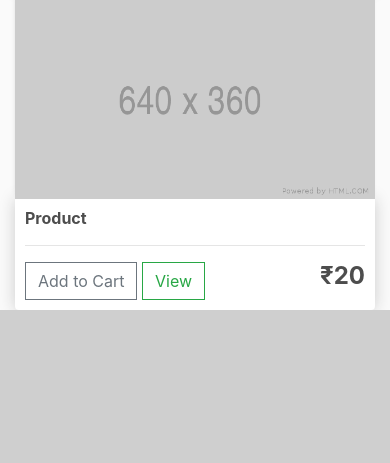
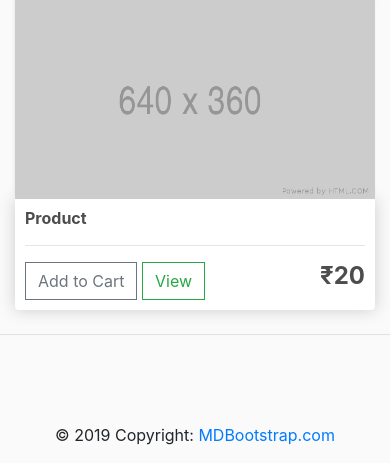
Before and after one commit to amruthashaju/Flybuy, a Django app: page / in a window 390 px wide. Shown: the part 1738-2201 px from the top of the page. Before the commit the page ends 2048 px from the top, so only its background shows below. Run offline with Django 3.2, Linux system fonts and the light colour scheme; some libraries are stand-ins or nearby versions.

Commit message:
first review new

```diff
--- a/ecommerce/store/templates/store/main.html
+++ b/ecommerce/store/templates/store/main.html
@@ -53,11 +53,63 @@
             {% endblock content %}
          </div>
 
+		 <footer class="page-footer text-center font-small mt-4 wow fadeIn">
+
+			<hr class="my-4">
+
+			<!-- Social icons -->
+			<div class="pb-4">
+			  <a href="https://www.facebook.com/mdbootstrap" target="_blank">
+				<i class="fab fa-facebook-f mr-3"></i>
+			  </a>
+
+			  <a href="https://twitter.com/MDBootstrap" target="_blank">
+				<i class="fab fa-twitter mr-3"></i>
+			  </a>
+
+			  <a href="https://www.youtube.com/watch?v=7MUISDJ5ZZ4" target="_blank">
+				<i class="fab fa-youtube mr-3"></i>
+			  </a>
+
+			  <a href="https://plus.google.com/u/0/b/107863090883699620484" target="_blank">
+				<i class="fab fa-google-plus-g mr-3"></i>
+			  </a>
+
+			  <a href="https://dribbble.com/mdbootstrap" target="_blank">
+				<i class="fab fa-dribbble mr-3"></i>
+			  </a>
+
+			  <a href="https://pinterest.com/mdbootstrap" target="_blank">
+				<i class="fab fa-pinterest mr-3"></i>
+			  </a>
+
+			  <a href="https://github.com/mdbootstrap/bootstrap-material-design" target="_blank">
+				<i class="fab fa-github mr-3"></i>
+			  </a>
+
+			  <a href="http://codepen.io/mdbootstrap/" target="_blank">
+				<i class="fab fa-codepen mr-3"></i>
+			  </a>
+			</div>
+			<!-- Social icons -->
+
+			<!--Copyright-->
+			<div class="footer-copyright py-3">
+			  © 2019 Copyright:
+			  <a href="https://mdbootstrap.com/education/bootstrap/" target="_blank"> MDBootstrap.com </a>
+			</div>
+			<!--/.Copyright-->
+
+		  </footer>
+
 
 	<script src="https://code.jquery.com/jquery-3.4.1.slim.min.js" integrity="sha384-J6qa4849blE2+poT4WnyKhv5vZF5SrPo0iEjwBvKU7imGFAV0wwj1yYfoRSJoZ+n" crossorigin="anonymous"></script>
 
 	<script src="https://cdn.jsdelivr.net/npm/popper.js@1.16.0/dist/umd/popper.min.js" integrity="sha384-Q6E9RHvbIyZFJoft+2mJbHaEWldlvI9IOYy5n3zV9zzTtmI3UksdQRVvoxMfooAo" crossorigin="anonymous"></script>
 
 	<script src="https://stackpath.bootstrapcdn.com/bootstrap/4.4.1/js/bootstrap.min.js" integrity="sha384-wfSDF2E50Y2D1uUdj0O3uMBJnjuUD4Ih7YwaYd1iqfktj0Uod8GCExl3Og8ifwB6" crossorigin="anonymous"></script>
+
+
+
 </body>
 </html>
--- a/ecommerce/store/templates/store/store.html
+++ b/ecommerce/store/templates/store/store.html
@@ -18,7 +18,7 @@
 				<hr>
 
 				<button  class="btn btn-outline-secondary add-btn">Add to Cart</button>
-				<a class="btn btn-outline-success" href="#">View</a>
+				<a class="btn btn-outline-success" href="{% url 'product' %}">View</a>
 				<h4 style="display: inline-block; float: right"><strong>₹20</strong></h4>
 
 			</div>
@@ -31,7 +31,7 @@
 				<hr>
 
 				<button  class="btn btn-outline-secondary add-btn">Add to Cart</button>
-				<a class="btn btn-outline-success" href="#">View</a>
+				<a class="btn btn-outline-success" href="{% url 'product' %}">View</a>
 				<h4 style="display: inline-block; float: right"><strong>₹20</strong></h4>
 
 			</div>
@@ -44,7 +44,7 @@
 				<hr>
 
 				<button  class="btn btn-outline-secondary add-btn">Add to Cart</button>
-				<a class="btn btn-outline-success" href="#">View</a>
+				<a class="btn btn-outline-success" href="{% url 'product' %}">View</a>
 				<h4 style="display: inline-block; float: right"><strong>₹20</strong></h4>
 
 			</div>
@@ -57,7 +57,7 @@
 				<hr>
 
 				<button  class="btn btn-outline-secondary add-btn">Add to Cart</button>
-				<a class="btn btn-outline-success" href="#">View</a>
+				<a class="btn btn-outline-success" href="{% url 'product' %}">View</a>
 				<h4 style="display: inline-block; float: right"><strong>₹20</strong></h4>
 
 			</div>
@@ -70,7 +70,7 @@
 				<hr>
 
 				<button  class="btn btn-outline-secondary add-btn">Add to Cart</button>
-				<a class="btn btn-outline-success" href="#">View</a>
+				<a class="btn btn-outline-success" href="{% url 'product' %}">View</a>
 				<h4 style="display: inline-block; float: right"><strong>₹20</strong></h4>
 
 			</div>
@@ -83,7 +83,7 @@
 				<hr>
 
 				<button  class="btn btn-outline-secondary add-btn">Add to Cart</button>
-				<a class="btn btn-outline-success" href="#">View</a>
+				<a class="btn btn-outline-success" href="{% url 'product' %}">View</a>
 				<h4 style="display: inline-block; float: right"><strong>₹20</strong></h4>
 
 			</div>
--- a/ecommerce/store/urls.py
+++ b/ecommerce/store/urls.py
@@ -9,5 +9,6 @@ urlpatterns = [
     path('checkout/', views.checkout, name="checkout"),
     path('accounts/', include('accounts.urls')),
     path('accounts/', include('django.contrib.auth.urls')),
+    path('product/', views.product, name="product"),
 
 ]
--- a/ecommerce/store/views.py
+++ b/ecommerce/store/views.py
@@ -14,3 +14,8 @@ def cart(request):
 def checkout(request):
     context = {}
     return render(request, 'store/checkout.html', context)
+
+
+def product(request):
+    context = {}
+    return render(request, 'store/product.html', context)
```
Also changed, not shown: ecommerce/store/templates/main.html (+53 -0 lines), ecommerce/store/templates/store/product.html (added, +125 -0 lines), ecommerce/db.sqlite3, ecommerce/store/templates/store/footer.html (added).
